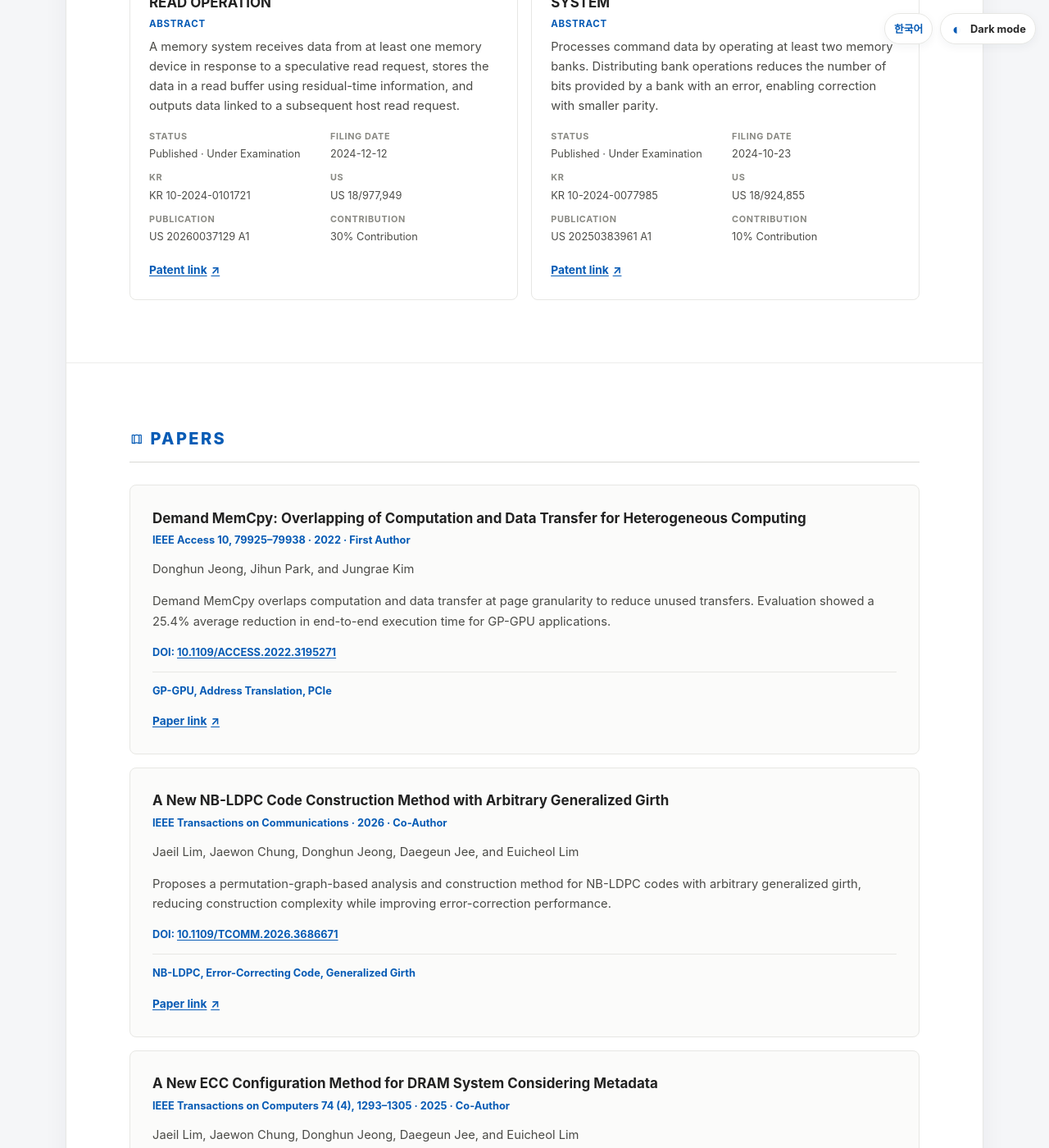
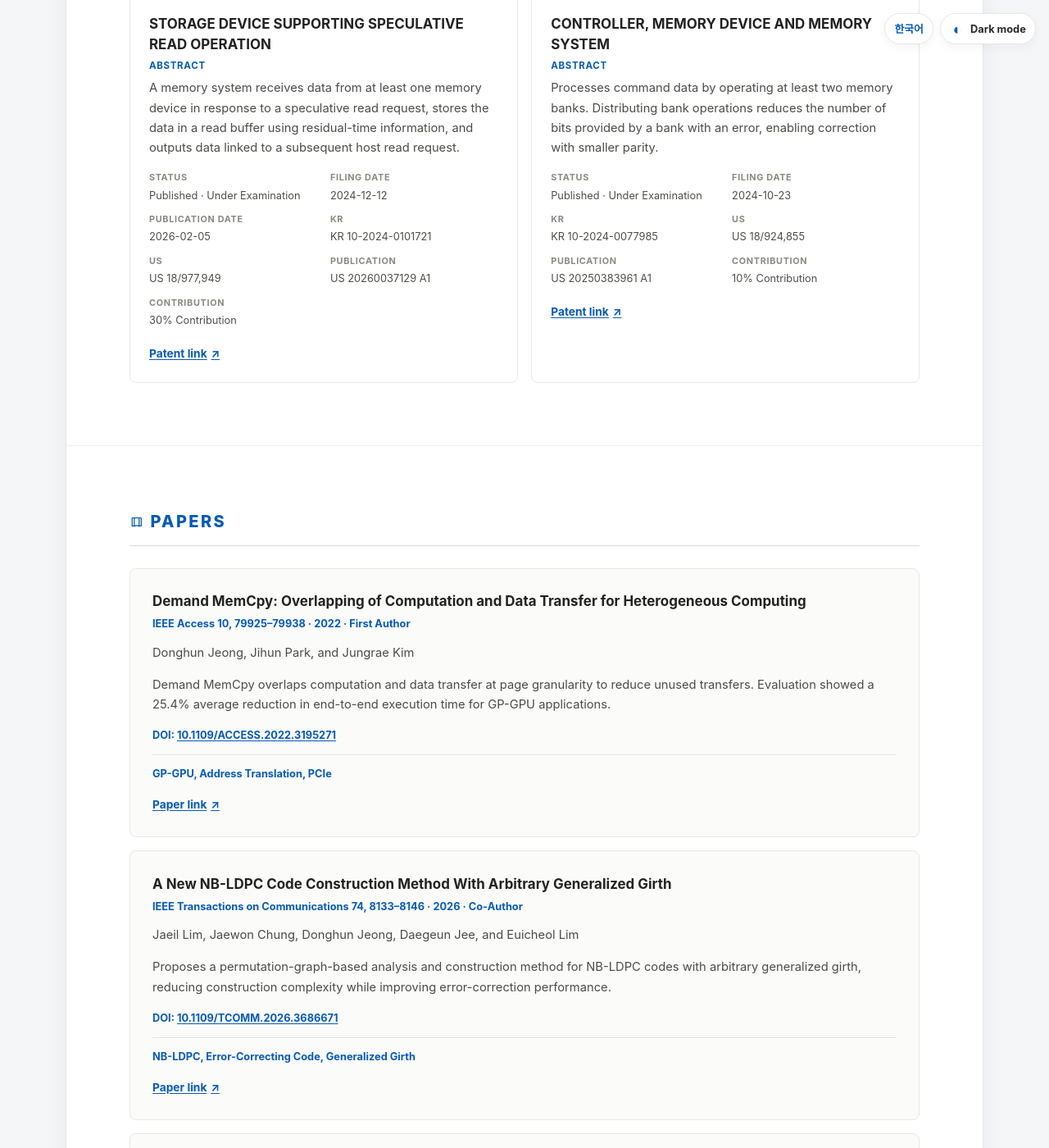
Before and after one commit to dounghun22/dounghun22.github.io, a Jekyll site: the page built from index.md, in a window 1280 px wide and 1400 px high, scrolled down 5738 px. Shown: the whole window at 82% size. Built offline with Jekyll 4.4.1, drawn with Linux system fonts in a browser that asks for light colours; some of the changed text lies outside the part shown.

Commit message:
Refresh research records

```diff
--- a/_data/cv-ko.yml
+++ b/_data/cv-ko.yml
@@ -161,6 +161,7 @@ patents:
     is_public: true
     is_registered: false
     filing_date: "2024-12-24"
+    publication_date: "2026-02-26"
     kr_number: KR 10-2024-0110892
     us_number: US 19/000864
     contribution: 기여도 40%
@@ -172,6 +173,7 @@ patents:
     is_public: true
     is_registered: false
     filing_date: "2024-12-12"
+    publication_date: "2026-02-05"
     kr_number: KR 10-2024-0101721
     us_number: US 18/977,949
     contribution: 기여도 30%
@@ -183,6 +185,7 @@ patents:
     is_public: true
     is_registered: true
     filing_date: "2024-10-27"
+    publication_date: "2026-01-01"
     registration_date: "2026"
     registration_date_label: 등록 연도
     kr_number: KR 10-2024-0086033
@@ -207,7 +210,7 @@ patents:
     is_public: true
     is_registered: true
     filing_date: "2023-12-05"
-    registration_date: "2025-12-09"
+    registration_date: "2025-12-18"
     kr_number: KR 10-2899852
     us_number: US 18/529,534 (출원)
     contribution: 기여도 25%
@@ -220,7 +223,7 @@ papers:
     year: 2026
     is_first_author: false
     authors: Jaeil Lim, Jaewon Chung, Donghun Jeong, Daegeun Jee, and Euicheol Lim
-    venue: "IEEE Transactions on Communications · 2026 · 공저자"
+    venue: "IEEE Transactions on Communications 74, 8133–8146 · 2026 · 공저자"
     description: 순열 그래프 기반 분석·구성 방식을 제안해 임의의 일반화된 girth를 갖는 NB-LDPC 코드의 구성 복잡도를 낮추고 오류 정정 성능을 개선합니다.
     keywords: NB-LDPC, 오류 정정 코드, 일반화된 Girth
     doi: 10.1109/TCOMM.2026.3686671
--- a/_data/cv.yml
+++ b/_data/cv.yml
@@ -161,6 +161,7 @@ patents:
     is_public: true
     is_registered: false
     filing_date: "2024-12-24"
+    publication_date: "2026-02-26"
     kr_number: KR 10-2024-0110892
     us_number: US 19/000864
     contribution: 40% Contribution
@@ -172,6 +173,7 @@ patents:
     is_public: true
     is_registered: false
     filing_date: "2024-12-12"
+    publication_date: "2026-02-05"
     kr_number: KR 10-2024-0101721
     us_number: US 18/977,949
     contribution: 30% Contribution
@@ -183,6 +185,7 @@ patents:
     is_public: true
     is_registered: true
     filing_date: "2024-10-27"
+    publication_date: "2026-01-01"
     registration_date: "2026"
     registration_date_label: Registration Year
     kr_number: KR 10-2024-0086033
@@ -207,7 +210,7 @@ patents:
     is_public: true
     is_registered: true
     filing_date: "2023-12-05"
-    registration_date: "2025-12-09"
+    registration_date: "2025-12-18"
     kr_number: KR 10-2899852
     us_number: US 18/529,534 (filing)
     contribution: 25% Contribution
@@ -216,11 +219,11 @@ patents:
     url: https://patents.google.com/patent/KR102899852B1/en
 
 papers:
-  - title: "A New NB-LDPC Code Construction Method with Arbitrary Generalized Girth"
+  - title: "A New NB-LDPC Code Construction Method With Arbitrary Generalized Girth"
     year: 2026
     is_first_author: false
     authors: Jaeil Lim, Jaewon Chung, Donghun Jeong, Daegeun Jee, and Euicheol Lim
-    venue: "IEEE Transactions on Communications · 2026 · Co-Author"
+    venue: "IEEE Transactions on Communications 74, 8133–8146 · 2026 · Co-Author"
     description: Proposes a permutation-graph-based analysis and construction method for NB-LDPC codes with arbitrary generalized girth, reducing construction complexity while improving error-correction performance.
     keywords: NB-LDPC, Error-Correcting Code, Generalized Girth
     doi: 10.1109/TCOMM.2026.3686671
```
